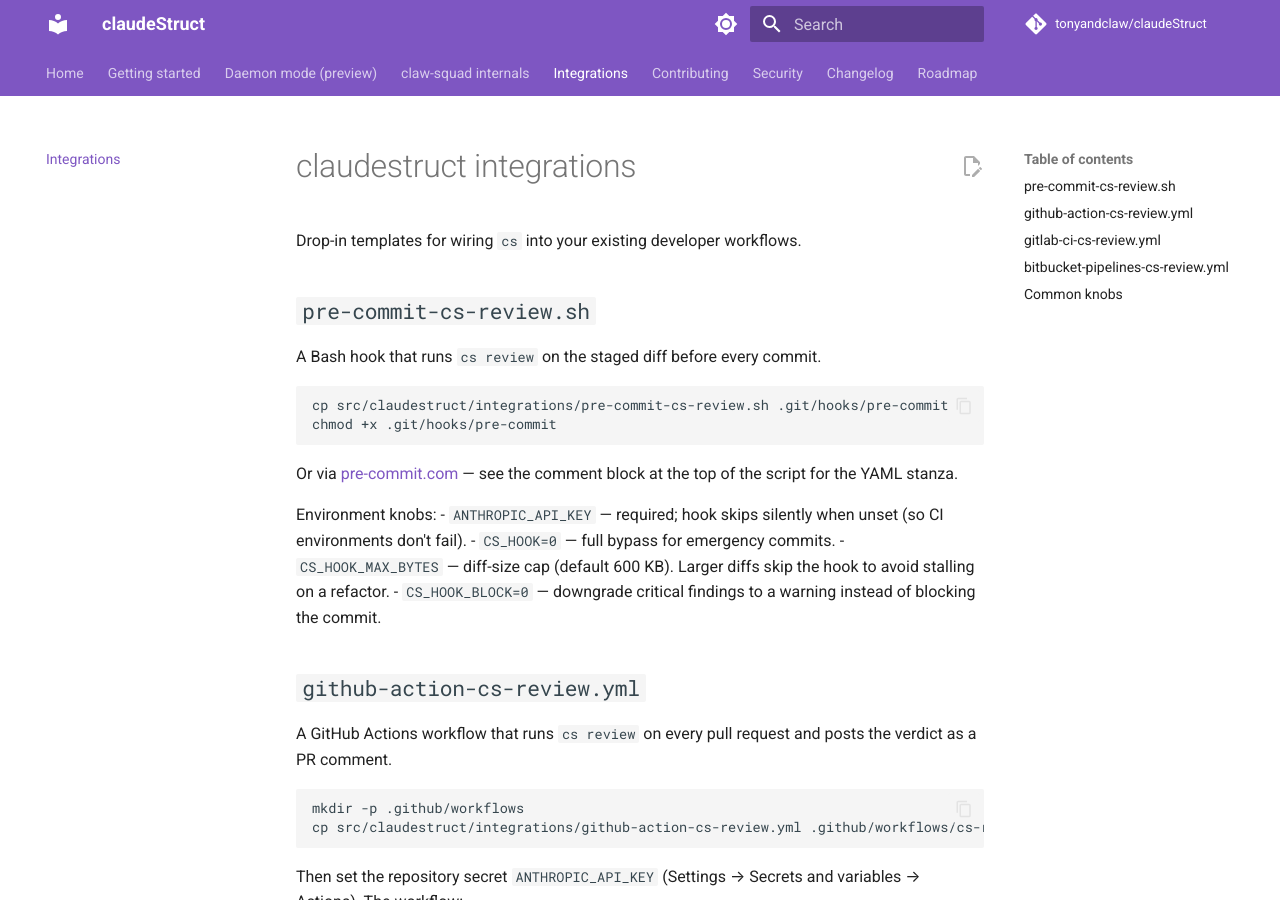
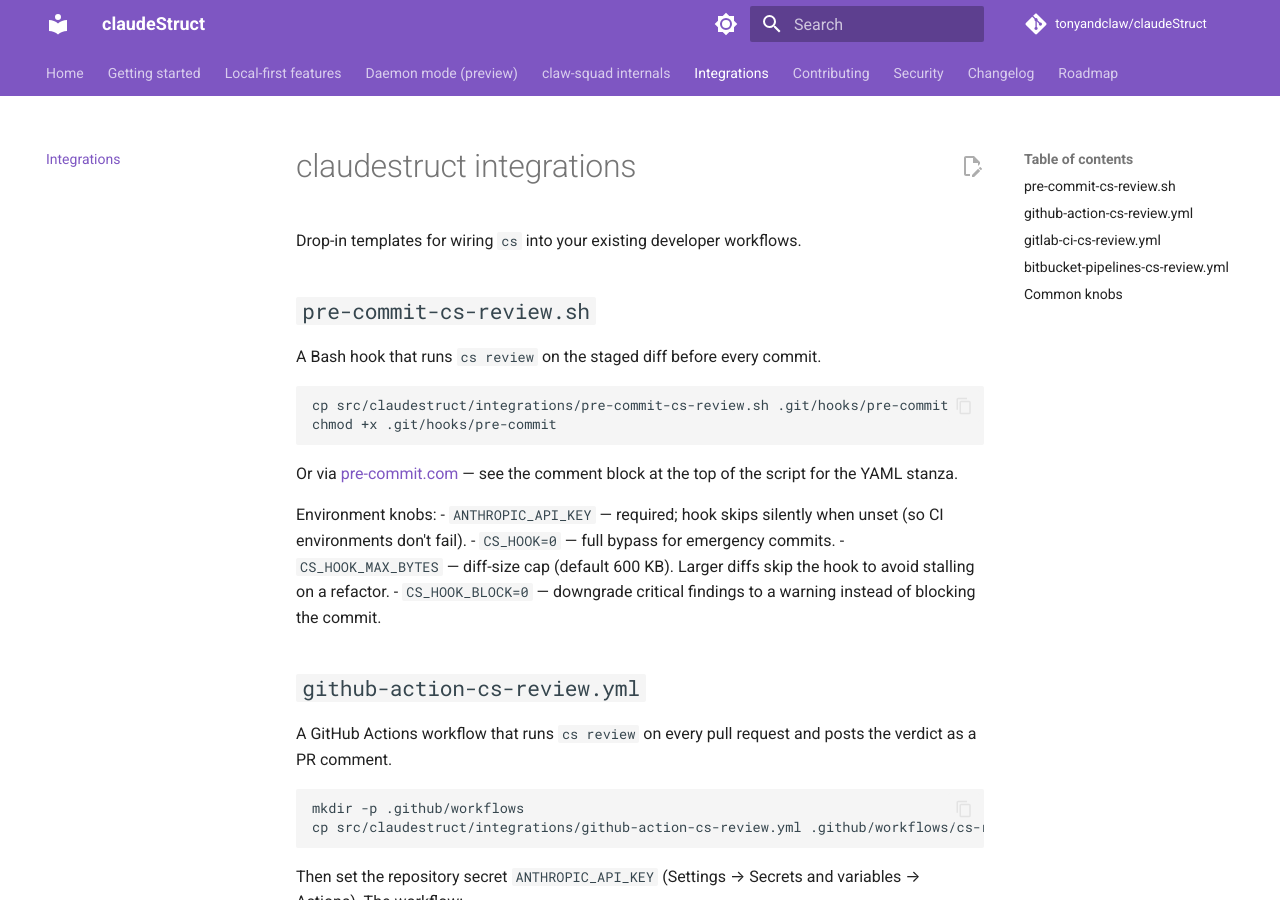
Before and after one commit to TonyTY-Hsieh-ASUS/claudeStruct, an MkDocs documentation site: the page built from docs/integrations.md, in a window 1280 px wide and 900 px high. Built offline with MkDocs 1.6.1 and Material for MkDocs 9.7.7, drawn with Linux system fonts in a browser that asks for light colours; comment, search, counter and statistics services are not loaded; part of the change alters nothing that is shown.

Commit message:
fix(docs): mkdocs --strict build (W4.6 follow-up)
The Docs CI job blocks on mkdocs --strict, which aborts on a single
WARNING. Two issues from the W4.6 README polish:

1. README's `[TODO.md](TODO.md)` link gets pulled into docs/cs.md by
   include-markdown; mkdocs then can't resolve it as a doc file
   (TODO.md sits at repo root, not under docs/). Switched to the
   absolute GitHub blob URL — works on both surfaces.
2. Six pages (smart-context.md / voice.md / dataset-export.md /
   nightly-review.md / home-server.md / slo.md) existed under docs/
   but had no nav entry, so they weren't reachable on the published
   site. Added a "Local-first features" section + slotted home-server
   under "Daemon mode" + slo under same.

`mkdocs build --strict` now clean locally; the two remaining INFO
notices about `../packaging/` and `../claw-squad/docs/` are
non-blocking by design (mkdocs leaves unrecognized relative links
as-is, which is the intended behavior for cross-tree GitHub links).

https://claude.ai/code/session_01NAagzJMwJwGf6yHb1aAzsx

```diff
--- a/README.md
+++ b/README.md
@@ -164,7 +164,7 @@ Tests don't hit the API or the embedding endpoint — every external surface
 - [`docs/nightly-review.md`](docs/nightly-review.md) — nightly code-health watchdog
 - [`docs/cs.md`](docs/cs.md) — full CLI reference
 - [`claw-squad/docs/`](claw-squad/docs/) — orchestrator agents, skills, hooks, providers, hybrid routing, sandbox hardening, MCP
-- [`TODO.md`](TODO.md) — wave-by-wave roadmap (W1–W10)
+- [`TODO.md`](https://github.com/tonyandclaw/claudeStruct/blob/main/TODO.md) — wave-by-wave roadmap (W1–W10)
 
 ## Model
 
--- a/mkdocs.yml
+++ b/mkdocs.yml
@@ -50,10 +50,17 @@ nav:
       - Install: install.md
       - claudestruct (cs): cs.md
       - claw-squad: claw-squad.md
+  - Local-first features:
+      - Smart context (RAG): smart-context.md
+      - Voice REPL: voice.md
+      - Dataset export: dataset-export.md
+      - Nightly watchdog: nightly-review.md
   - Daemon mode (preview):
       - cs serve: server.md
+      - Home-server deploy: home-server.md
       - Audit log: audit.md
       - Billing: billing.md
+      - SLO endpoint: slo.md
   - claw-squad internals:
       - Agents: claw-squad/agents.md
       - Skills: claw-squad/skills.md
```
